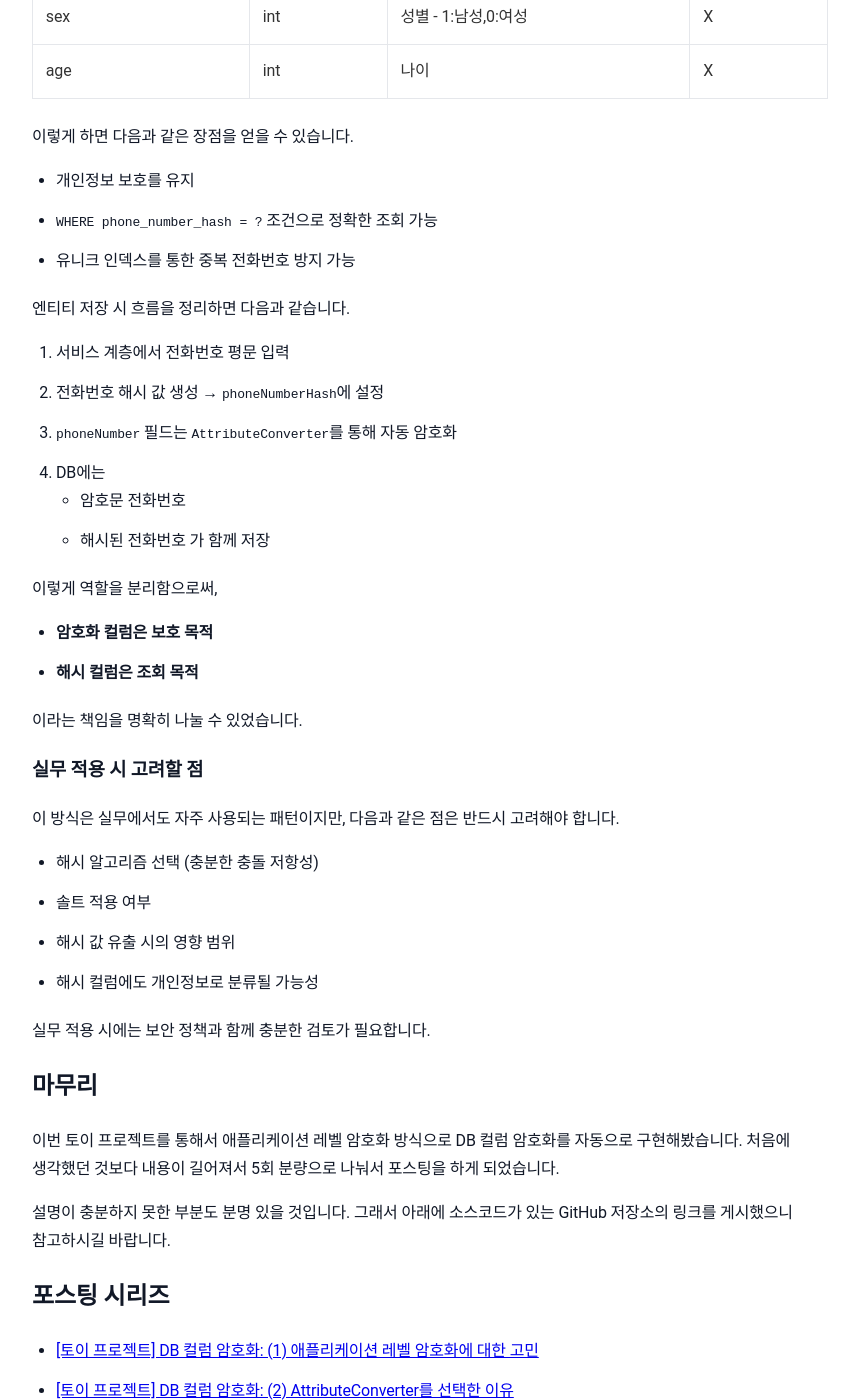
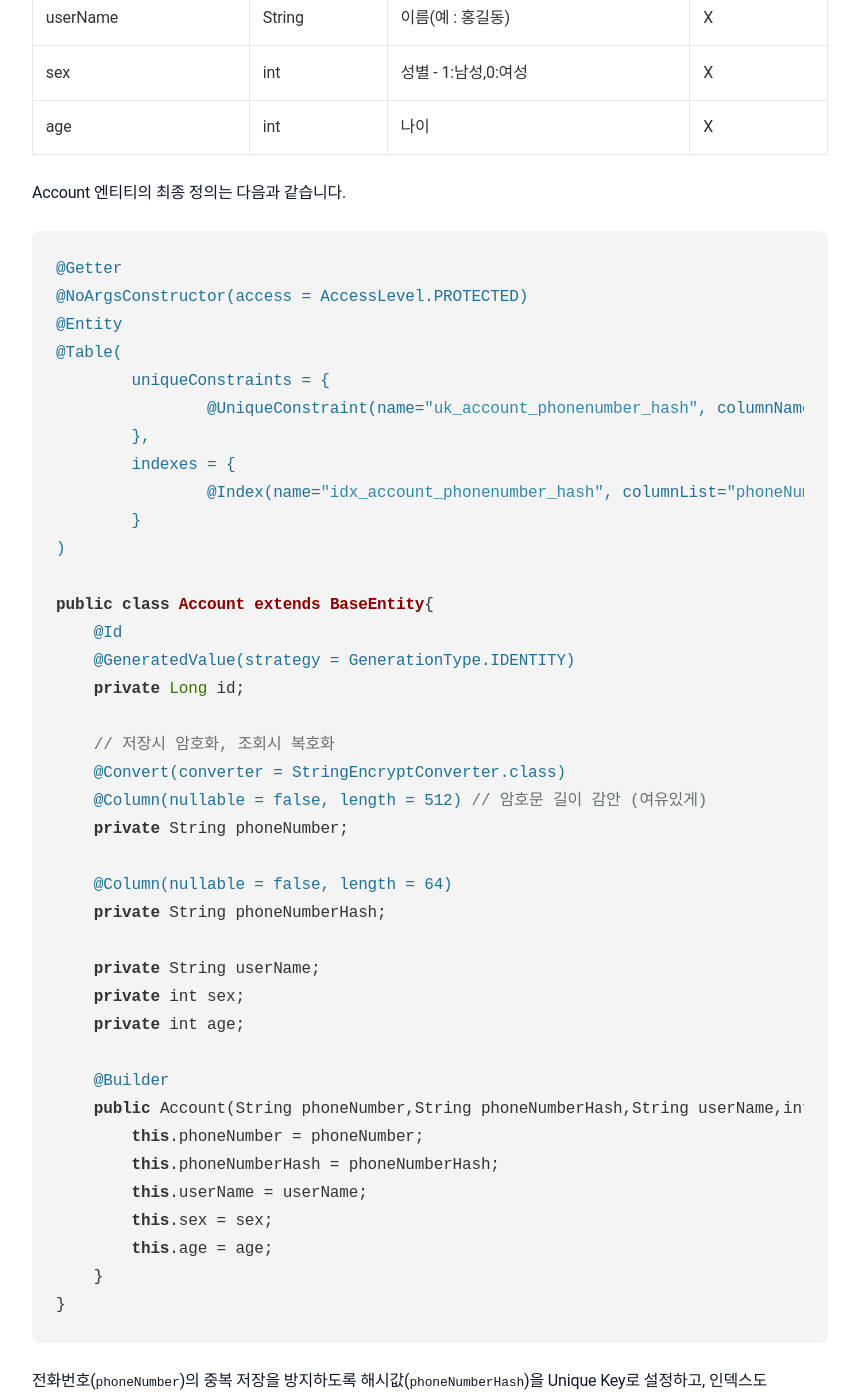
Before and after one commit to sanghoon-lee/sanghoon-lee.github.io, a Jekyll site: the page built from _posts/2026-01-31-JPACryptoConverter5.md, in a window 1280 px wide and 1400 px high, scrolled down 5153 px. Shown: the whole window, without its empty margins (210-1069 px from the left). Built offline with Jekyll 4.4.1, drawn with Linux system fonts in a browser that asks for light colours; nearby versions of some CDN libraries; comment, search, counter and statistics services are not loaded; some of the changed text lies outside the part shown.

Commit message:
DB컬럼 암호화 마지막 포스팅 추가

````diff
--- a/_posts/2026-01-31-JPACryptoConverter5.md
+++ b/_posts/2026-01-31-JPACryptoConverter5.md
@@ -43,6 +43,8 @@ public class Account extends BaseEntity {
     private String userName;
     private int sex;
     private int age;
+
+    ...
 }
 ```
 
@@ -172,6 +174,51 @@ JPA의 `AttributeConverter`로는 해결할 수 없는 영역입니다.
 | sex | int | 성별 - 1:남성,0:여성 | X |
 | age | int | 나이 | X |
 
+Account 엔티티의 최종 정의는 다음과 같습니다.
+
+```java
+@Getter
+@NoArgsConstructor(access = AccessLevel.PROTECTED)
+@Entity
+@Table(
+        uniqueConstraints = {
+                @UniqueConstraint(name="uk_account_phonenumber_hash", columnNames="phoneNumberHash")
+        },
+        indexes = {
+                @Index(name="idx_account_phonenumber_hash", columnList="phoneNumberHash")
+        }
+)
+
+public class Account extends BaseEntity{
+    @Id
+    @GeneratedValue(strategy = GenerationType.IDENTITY)
+    private Long id;
+
+    // 저장시 암호화, 조회시 복호화
+    @Convert(converter = StringEncryptConverter.class)
+    @Column(nullable = false, length = 512) // 암호문 길이 감안 (여유있게)
+    private String phoneNumber;
+
+    @Column(nullable = false, length = 64)
+    private String phoneNumberHash;
+
+    private String userName;
+    private int sex;
+    private int age;
+
+    @Builder
+    public Account(String phoneNumber,String phoneNumberHash,String userName,int sex,int age){
+        this.phoneNumber = phoneNumber;
+        this.phoneNumberHash = phoneNumberHash;
+        this.userName = userName;
+        this.sex = sex;
+        this.age = age;
+    }
+}
+```
+
+전화번호(`phoneNumber`)의 중복 저장을 방지하도록 해시값(`phoneNumberHash`)을 Unique Key로 설정하고, 인덱스도 구성했습니다.
+
 이렇게 하면 다음과 같은 장점을 얻을 수 있습니다.
 
 * 개인정보 보호를 유지
@@ -211,8 +258,9 @@ JPA의 `AttributeConverter`로는 해결할 수 없는 영역입니다.
 
 이번 토이 프로젝트를 통해서 애플리케이션 레벨 암호화 방식으로 DB 컬럼 암호화를 자동으로 구현해봤습니다. 처음에 생각했던 것보다 내용이 길어져서 5회 분량으로 나눠서 포스팅을 하게 되었습니다.
 
-설명이 충분하지 못한 부분도 분명 있을 것입니다. 그래서 아래에 소스코드가 있는 GitHub 저장소의 링크를 게시했으니
-참고하시길 바랍니다.
+구현의 핵심인 `AttributeConverter`는 암호화 로직의 실행 시점과 자동화를 쉽게 해 줄 뿐이지, 높은 수준의 보안성을 보장하는 것은 아닙니다. 즉, 암호화 알고리즘/키 길이/IV 처리/안전한 키 저장 등은 여전히 신경써야 할 별도의 과제입니다.
+
+아래에 GitHub 저장소 링크를 게시했으니, 필요하다면 전체 소스코드를 참고하시길 바랍니다.
 
 ## 포스팅 시리즈
 
````
